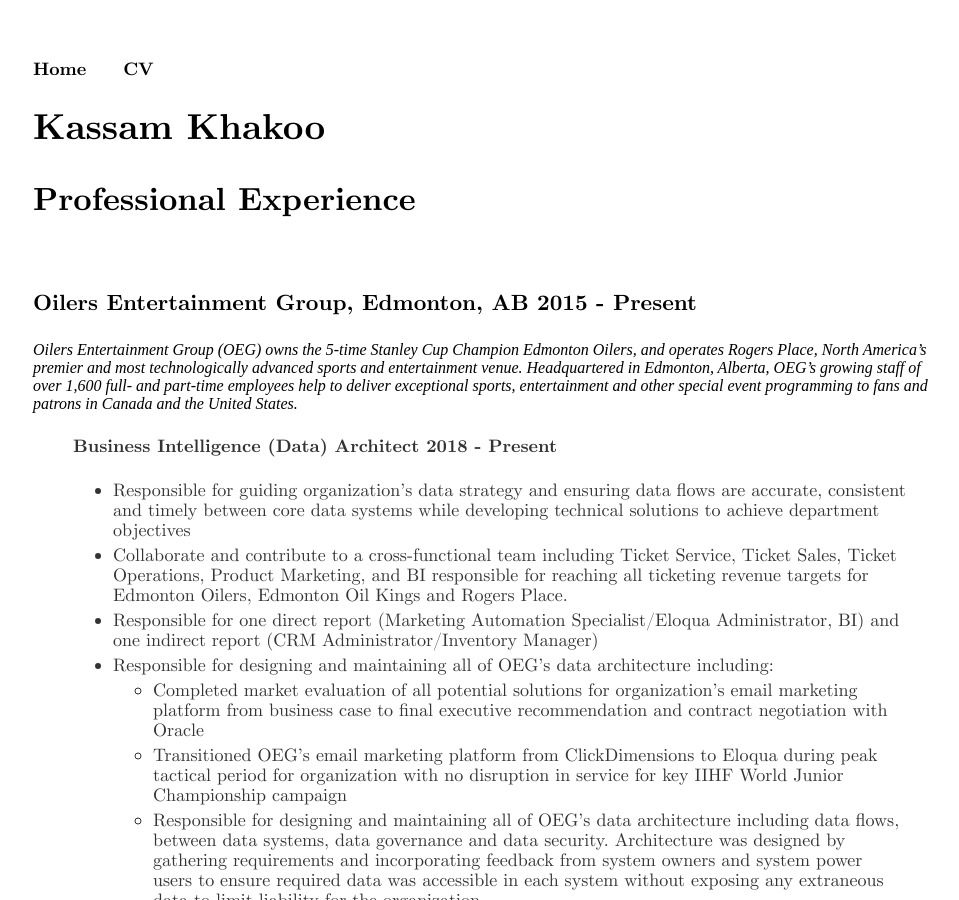
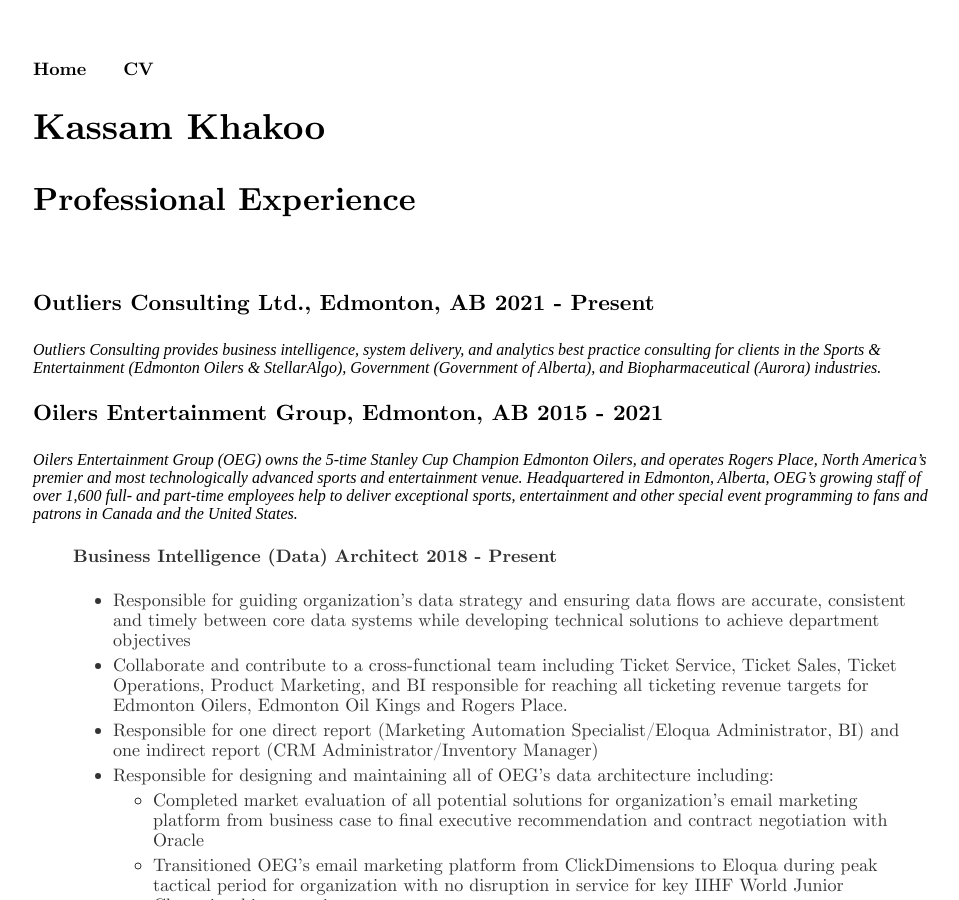
Before and after one commit to kassamkhakoo/kassamkhakoo.github.io, a Jekyll site: the page built from cv/index.html, in a window 1280 px wide and 900 px high. Shown: the whole window, without its empty margins (159-1118 px from the left). Built offline with Jekyll 4.4.1, drawn with Linux system fonts in a browser that asks for light colours.

Commit message:
Update index.html

```diff
--- a/cv/index.html
+++ b/cv/index.html
@@ -6,7 +6,10 @@
 	<h1>Kassam Khakoo</h1>
   <h2>Professional Experience</h2>
 	&nbsp;
-	<h3>Oilers Entertainment Group, Edmonton, AB   2015 - Present</h3>
+	<h3>Outliers Consulting Ltd., Edmonton, AB   2021 - Present</h3>
+	<em>Outliers Consulting provides business intelligence, system delivery, and analytics best practice consulting for clients in the Sports & Entertainment (Edmonton Oilers & StellarAlgo), Government (Government of Alberta), and Biopharmaceutical (Aurora) industries.</em>
+	&nbsp;
+	<h3>Oilers Entertainment Group, Edmonton, AB   2015 - 2021</h3>
 	<em>Oilers Entertainment Group (OEG) owns the 5-time Stanley Cup Champion Edmonton Oilers, and operates Rogers Place, North America’s premier and most technologically advanced sports and entertainment venue. Headquartered in Edmonton, Alberta, OEG’s growing staff of over 1,600 full- and part-time employees help to deliver exceptional sports, entertainment and other special event programming to fans and patrons in Canada and the United States.</em>
 	<ul>
 		<h4> <b>Business Intelligence (Data) Architect</b> 2018 - Present</h4>
```
